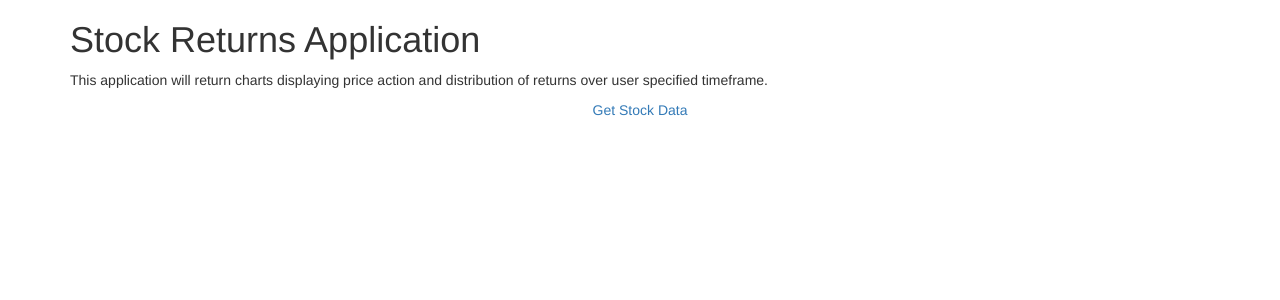
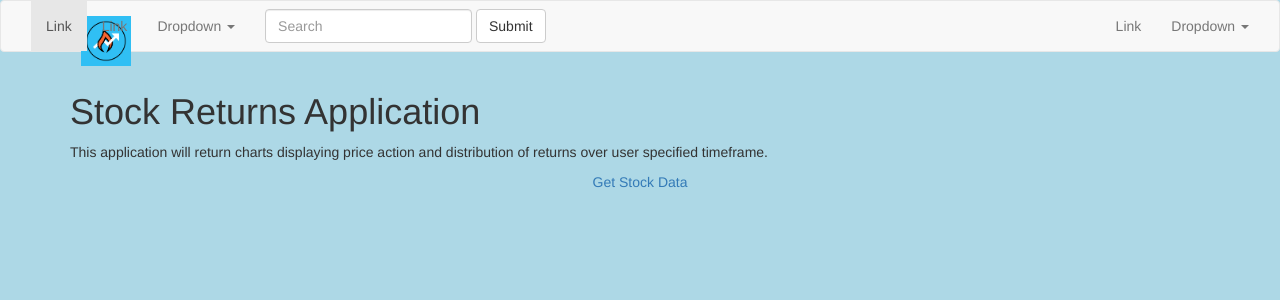
Before and after one commit to adrevezzo/stock_returns, a Flask app: page / in a window 1280 px wide. Shown: the top 300 px of the page. Run offline with Flask 2, Linux system fonts and the light colour scheme; some libraries are stand-ins or nearby versions.

Commit message:
make new base.html extended from bootstrap, create initial styling and navbar

```diff
--- a/static/css/style1.css
+++ b/static/css/style1.css
@@ -0,0 +1,18 @@
+body {
+  background-color: lightblue;
+}
+
+img:not(.navbar-brand) {
+    height:50px;
+
+}
+
+.navbar {
+    position: relative;
+}
+
+.navbar-brand {
+    position: absolute;
+    margin-left: 50px !important;  /* 50% of your logo width */
+    display: block;
+}
--- /dev/null
+++ b/templates/base.html
@@ -0,0 +1,67 @@
+{% extends 'bootstrap/base.html' %}
+
+{% block styles %}
+{{super()}}
+<link rel="stylesheet"
+      href="static/css/style1.css">
+{% endblock %}
+
+
+{% block navbar %}
+
+
+<nav class="navbar navbar-default">
+  <div class="container-fluid">
+    <!-- Brand and toggle get grouped for better mobile display -->
+    <div class="navbar-header">
+      <button type="button" class="navbar-toggle collapsed" data-toggle="collapse" data-target="#bs-example-navbar-collapse-1" aria-expanded="false">
+        <span class="sr-only">Toggle navigation</span>
+        <span class="icon-bar"></span>
+        <span class="icon-bar"></span>
+        <span class="icon-bar"></span>
+      </button>
+      <a class="navbar-brand" href="#"><img alt="Brand" src="static/images/Logo.png"></a>
+    </div>
+
+    <!-- Collect the nav links, forms, and other content for toggling -->
+    <div class="collapse navbar-collapse" id="bs-example-navbar-collapse-1">
+      <ul class="nav navbar-nav">
+        <li class="active"><a href="#">Link <span class="sr-only">(current)</span></a></li>
+        <li><a href="#">Link</a></li>
+        <li class="dropdown">
+          <a href="#" class="dropdown-toggle" data-toggle="dropdown" role="button" aria-haspopup="true" aria-expanded="false">Dropdown <span class="caret"></span></a>
+          <ul class="dropdown-menu">
+            <li><a href="#">Action</a></li>
+            <li><a href="#">Another action</a></li>
+            <li><a href="#">Something else here</a></li>
+            <li role="separator" class="divider"></li>
+            <li><a href="#">Separated link</a></li>
+            <li role="separator" class="divider"></li>
+            <li><a href="#">One more separated link</a></li>
+          </ul>
+        </li>
+      </ul>
+      <form class="navbar-form navbar-left">
+        <div class="form-group">
+          <input type="text" class="form-control" placeholder="Search">
+        </div>
+        <button type="submit" class="btn btn-default">Submit</button>
+      </form>
+      <ul class="nav navbar-nav navbar-right">
+        <li><a href="#">Link</a></li>
+        <li class="dropdown">
+          <a href="#" class="dropdown-toggle" data-toggle="dropdown" role="button" aria-haspopup="true" aria-expanded="false">Dropdown <span class="caret"></span></a>
+          <ul class="dropdown-menu">
+            <li><a href="#">Action</a></li>
+            <li><a href="#">Another action</a></li>
+            <li><a href="#">Something else here</a></li>
+            <li role="separator" class="divider"></li>
+            <li><a href="#">Separated link</a></li>
+          </ul>
+        </li>
+      </ul>
+    </div><!-- /.navbar-collapse -->
+  </div><!-- /.container-fluid -->
+</nav>
+
+{% endblock %}
--- a/templates/chart.html
+++ b/templates/chart.html
@@ -1,4 +1,8 @@
-{% extends 'bootstrap/base.html' %}
+{% extends 'base.html' %}
+
+
+
+{% block title %}Charting Page{% endblock %}
 
 {% block content %}
 <div class="container">
--- a/templates/index.html
+++ b/templates/index.html
@@ -1,4 +1,5 @@
-{% extends 'bootstrap/base.html' %}
+{% extends 'base.html' %}
+
 
 
 {% block content %}
--- a/templates/search.html
+++ b/templates/search.html
@@ -1,4 +1,5 @@
-{% extends 'bootstrap/base.html' %}
+{% extends 'base.html' %}
+
 {% import "bootstrap/wtf.html" as wtf %}
 
 {% block content %}
```
Also changed, not shown: static/images/Logo.png (added).
